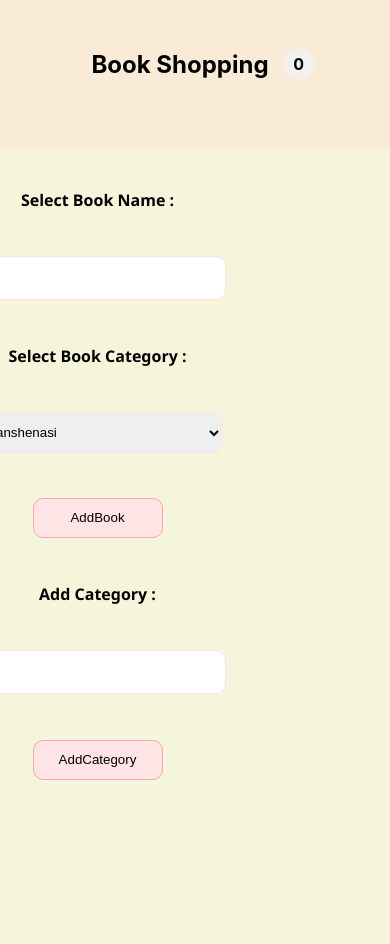
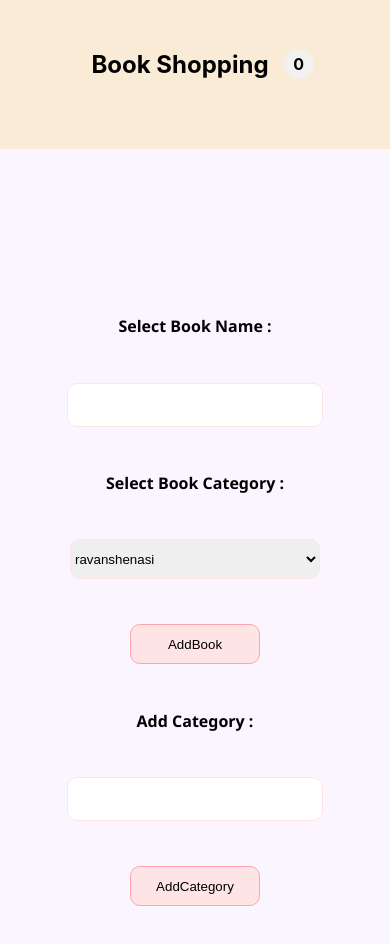
Before and after one commit to parisasetvati/Book-Froshgah, a React (Create React App) app: page / in a window 390 px wide. Shown: the top 944 px of the page. Built offline with nearby package versions, Linux system fonts and the light colour scheme.

Commit message:
change css

```diff
--- a/src/components/Home.js
+++ b/src/components/Home.js
@@ -22,8 +22,12 @@ const changeSelectHandler=(e)=>{
 
 }
 const addHandler=()=>{
-
+if(!bookName){
+  toast ('please inter book name')
+  return
+}
     setProductlist([...productlist,{title:bookName,category:categoryName,id:productlist.length+1}]  )
+    setBookName("");
 
     console.log(productlist);
 
@@ -35,8 +39,9 @@ const addHandler=()=>{
 
 const AddToSelectHandler=()=>{
   setAddCategory([...addcategory,categoris]);
+  setCategoris("");
 
-  alert("New category added");
+  // alert("New category added");
 }
 
     return (
@@ -68,7 +73,7 @@ const AddToSelectHandler=()=>{
 
         <button className={styles.btn} onClick={addHandler}>AddBook</button>
         <label> Add Category :</label>
-        <input className={styles.input} type="text"   onChange={addCategoryHandler}  ></input>
+        <input className={styles.input} type="text"   onChange={addCategoryHandler} value={categoris} ></input>
         <button className={styles.btn} onClick={AddToSelectHandler}>AddCategory</button>
 
         </div>
--- a/src/components/Home.module.css
+++ b/src/components/Home.module.css
@@ -1,5 +1,18 @@
+@media only screen and (max-width: 900px) {
+
+  .container{
+    flex-direction: column !important;
+    align-items: center;
+    justify-content: center;
+  }
+  .product{
+    display: block !important;
+  }
+}
+
+
 .container {
-  background-color: beige;
+  background-color: #faf5ff;
   width: 100%;
   height: 100vh;
   display: flex;
@@ -10,7 +23,7 @@
     margin-top:-20px;
 }
 .addproduct {
-  background-color: beige;
+  background-color: #faf5ff;
   width: 50%;
   height: 70vh;
   display: flex;
```
